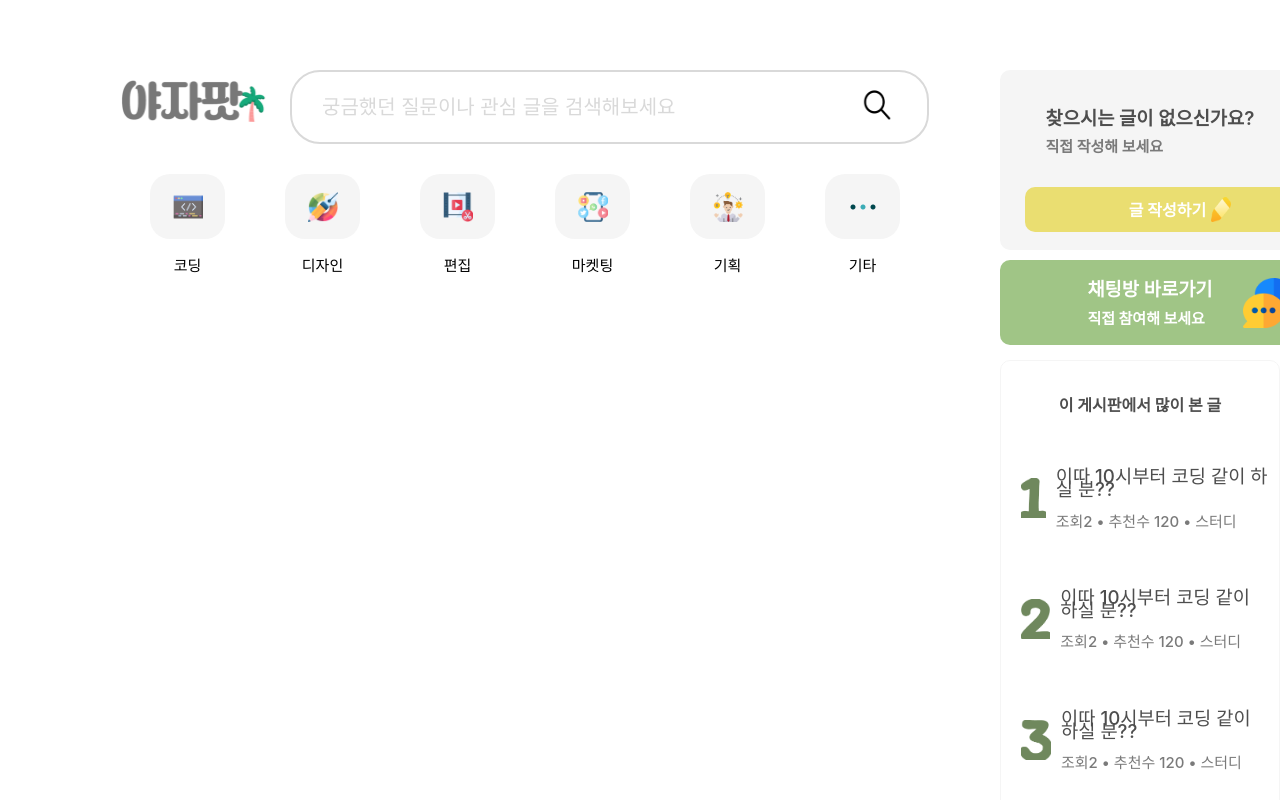
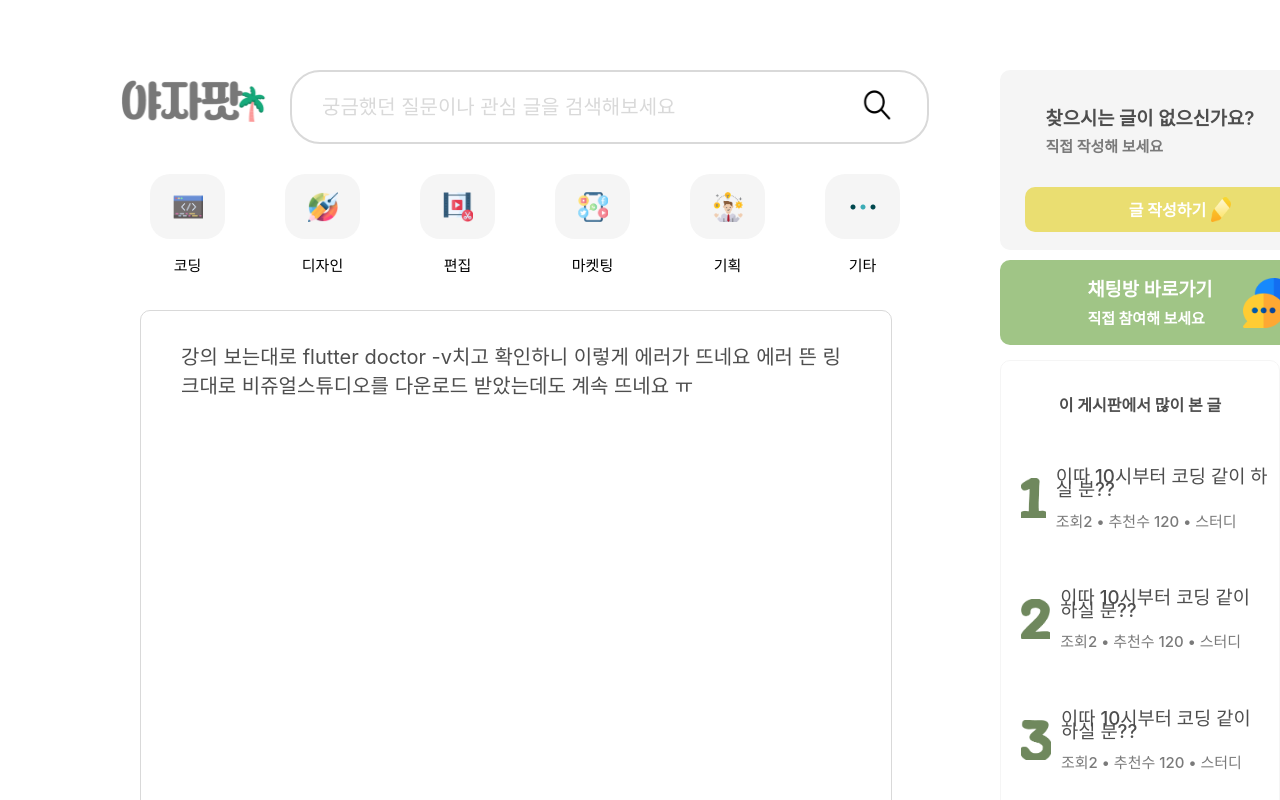
Before and after one commit to project-owls/OwlsFront, a React (Create React App) app: page /postPage in a window 1280 px wide. Shown: the top 800 px of the page. Built offline with nearby package versions, Linux system fonts and the light colour scheme.

Commit message:
Feat: PostData

```diff
--- a/src/components/boardPage/article/article.tsx
+++ b/src/components/boardPage/articles/articles.tsx
@@ -2,7 +2,7 @@ import React, { useContext } from 'react';
 import styles from './style';
 import { SessionContext } from '../boardComponent';
 
-const Article: React.FC = () => {
+const Articles: React.FC = () => {
   //board 컴포넌트의 자식들에게 다 같이 공유하는 게시물 데이터
   const { data } = useContext(SessionContext);
   return (
@@ -29,4 +29,4 @@ const Article: React.FC = () => {
   );
 };
 
-export default Article;
+export default Articles;
--- a/src/components/boardPage/boardComponent.tsx
+++ b/src/components/boardPage/boardComponent.tsx
@@ -4,7 +4,7 @@ import { useParams } from 'react-router-dom';
 import SearchBar from './searchBar/searchBar';
 import NavigationBar from './navigationBar/navigationBar';
 import ButtonBar from './buttonBar/buttonBar';
-import Article from './article/article';
+import Articles from './articles/articles';
 import PostSorter from './postSorter/postSorter';
 import WriteButton from './writeButton/writeButton';
 import ChattingButton from './chattingButton/chattingButton';
@@ -74,7 +74,7 @@ interface BoardComponentType extends React.FC<ChildrenType> {
   searchBar: React.FC; // SearchBar 컴포넌트의 타입을 여기에 지정
   navigationBar: React.FC;
   buttonBar: typeof ButtonBar;
-  article: React.FC;
+  articles: React.FC;
   postSorter: React.FC;
   writeButton: React.FC;
   chattingButton: React.FC;
@@ -114,7 +114,7 @@ const Board: BoardComponentType = ({ children }) => {
 Board.searchBar = SearchBar;
 Board.navigationBar = NavigationBar;
 Board.buttonBar = ButtonBar;
-Board.article = Article;
+Board.articles = Articles;
 Board.postSorter = PostSorter;
 Board.writeButton = WriteButton;
 Board.chattingButton = ChattingButton;
--- a/src/components/boardPage/trendingArticle/trendingArticle.tsx
+++ b/src/components/boardPage/trendingArticle/trendingArticle.tsx
@@ -1,6 +1,6 @@
 import React, { useContext } from 'react';
 import styles from './style';
-import articleStyle from '../article/style';
+import articleStyle from '../articles/style';
 import { SessionContext } from '../boardComponent';
 
 import First from '../../../images/boardPage/1.png';
--- /dev/null
+++ b/src/components/common/article/style.ts
@@ -0,0 +1,43 @@
+import styled from 'styled-components';
+
+const styles = {
+  Container: styled.div`
+    position: relative;
+    top: 180px;
+    left: 140px;
+
+    width: 750px;
+    border-bottom: solid 0.2px #d9d9d9;
+  `,
+  Kind: styled.p`
+    color: #7a7a7a;
+    font-size: 15px;
+    font-weight: 600;
+  `,
+  Title: styled.h3`
+    color: #4e4e4e;
+    font-weight: 550;
+  `,
+  TextContainer: styled.div`
+    line-height: 80%;
+    margin: 15px 0;
+  `,
+  Text: styled.p`
+    color: #7a7a7a;
+    font-size: 15px;
+    font-weight: 500;
+  `,
+  UserInfo: styled.div`
+    display: flex;
+    align-items: center;
+    margin-bottom: 10px;
+  `,
+  UserProfile: styled.img`
+    width: 30px;
+    height: 30px;
+    border-radius: 50px;
+    margin: 0 10px;
+  `,
+};
+
+export default styles;
--- a/src/components/postPage/postTop/postTop.tsx
+++ b/src/components/postPage/postTop/postTop.tsx
@@ -1,7 +1,13 @@
-import React from 'react';
-
+import React, { useContext } from 'react';
+import styles from './style';
+import { SessionContext } from '../postComponent';
 const PostTop: React.FC = () => {
-  return <div></div>;
+  const { content } = useContext(SessionContext);
+  return (
+    <styles.Container>
+      <styles.Contnet>{content}</styles.Contnet>
+    </styles.Container>
+  );
 };
 
 export default PostTop;
--- a/src/components/postPage/postTop/style.ts
+++ b/src/components/postPage/postTop/style.ts
@@ -3,40 +3,18 @@ import styled from 'styled-components';
 const styles = {
   Container: styled.div`
     position: relative;
-    top: 180px;
+    top: 120px;
     left: 140px;
 
     width: 750px;
-    border-bottom: solid 0.2px #d9d9d9;
+    height: 900px;
+    border: solid 0.2px #d9d9d9;
+    border-radius: 10px;
   `,
-  Kind: styled.p`
-    color: #7a7a7a;
-    font-size: 15px;
-    font-weight: 600;
-  `,
-  Title: styled.h3`
+  Contnet: styled.p`
     color: #4e4e4e;
-    font-weight: 550;
-  `,
-  TextContainer: styled.div`
-    line-height: 80%;
-    margin: 15px 0;
-  `,
-  Text: styled.p`
-    color: #7a7a7a;
-    font-size: 15px;
-    font-weight: 500;
-  `,
-  UserInfo: styled.div`
-    display: flex;
-    align-items: center;
-    margin-bottom: 10px;
-  `,
-  UserProfile: styled.img`
-    width: 30px;
-    height: 30px;
-    border-radius: 50px;
-    margin: 0 10px;
+    font-size: 20px;
+    padding: 10px 40px;
   `,
 };
 
--- a/src/pages/boardPage/boardPage.tsx
+++ b/src/pages/boardPage/boardPage.tsx
@@ -18,7 +18,7 @@ const BoardPage: React.FC = () => {
       {/*게시물 수와 게시물 정렬 버튼이 포함된 컴포넌트 */}
       <Board.postSorter />
       {/*게시물 컴포넌트 */}
-      <Board.article />
+      <Board.articles />
       {/*글 작성 페이지로 연결해주는 버튼 */}
       <Board.writeButton />
       {/*채팅방으로 연결해주는 버튼 */}
```
Also changed, not shown: src/components/common/article/article.tsx (added, +26 -0 lines), src/types/common/postData.ts (added, +14 -0 lines), src/components/boardPage/articles/style.ts (renamed from src/components/boardPage/article/style.ts).
